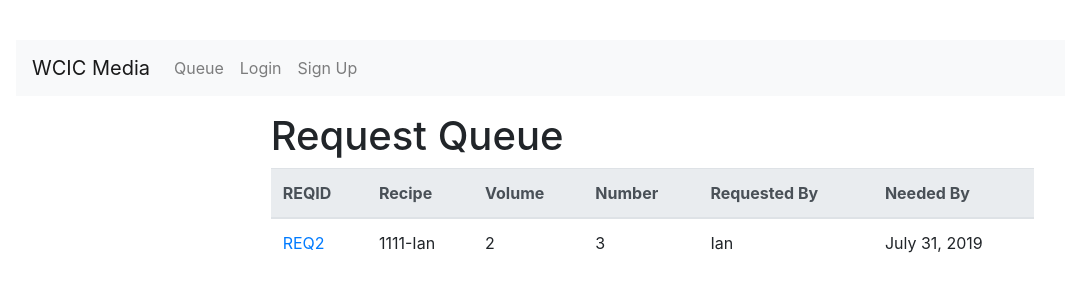
After one commit to i-r-b/wcicmedia, a Django app: page /mediarecipes/queue/ in a window 1280 px wide. The commit adds this page. Shown: the top 300 px of the page, without its empty margins (24-1089 px from the left). Run offline with Django 3.2, Linux system fonts and the light colour scheme; data comes from the database, SQL or seed files in the repository; both versions use the stored data as it was after the commit; some libraries are stand-ins or nearby versions.

Commit message:
request form and queue started

```diff
--- a/inventory/models.py
+++ b/inventory/models.py
@@ -22,7 +22,7 @@ class Chemical(models.Model):
         super().save(*args,**kwargs)
 
     def get_absolute_url(self):
-        return reverse('inventory:chemicaldet',args=[self.name])
+        return reverse('inventory:chemicaldet',args=[self.slug])
 
     class Meta:
         ordering = ['name']
--- a/mediarecipes/forms.py
+++ b/mediarecipes/forms.py
@@ -48,6 +48,12 @@ class SterilizeStepForm(ModelForm):
         model = SterilizeStep
         exclude = ['recipe']
 
+class RequestForm(ModelForm):
+    class Meta:
+        model = Request
+        fields = ['media_recipe','volume','number_requested','date_needed','initial_comments']
+
+
 StepFormSet = formset_factory(StepForm)
 pHStepFormSet = formset_factory(phStepForm)
 SterilizeStepFormSet = formset_factory(SterilizeStepForm)
--- a/mediarecipes/models.py
+++ b/mediarecipes/models.py
@@ -78,6 +78,7 @@ class Request(models.Model):
     def __str__(self):
         return 'REQ'+str(self.pk)
 
+
 class Step(models.Model):
     recipe = models.ForeignKey(Recipe,on_delete=models.CASCADE)
     number = models.IntegerField()
--- a/mediarecipes/templates/mediarecipes/mediarecipes_base.html
+++ b/mediarecipes/templates/mediarecipes/mediarecipes_base.html
@@ -8,8 +8,8 @@
       <ul class='nav flex-column'>
         <li class="nav-item"><a class="nav-link active" href="{% url 'mediarecipes:newrecipe' %}">Create Recipe</a></li>
         <li class="nav-item"><a class="nav-link active" href="{% url 'mediarecipes:recipelist' %}">Recipe List</a></li>
-        <li class="nav-item"><a class="nav-link active" href="#">Request Media</a></li>
-        <li class="nav-item"><a class="nav-link active" href="#">View Queue</a></li>
+        <li class="nav-item"><a class="nav-link active" href="{% url 'mediarecipes:request' %}">Request Media</a></li>
+        <li class="nav-item"><a class="nav-link active" href="{% url 'mediarecipes:queue' %}">View Queue</a></li>
         <li class="nav-item"><a class="nav-link active" href="#">Request Archives</a></li>
       </ul>
   {% endif %}
--- /dev/null
+++ b/mediarecipes/templates/mediarecipes/queue.html
@@ -0,0 +1,28 @@
+{% extends "mediarecipes/mediarecipes_base.html" %}
+{% block content %}
+<h1>Request Queue</h1>
+<table class='table table-hover'>
+  <thead class='thead-light'>
+    <tr>
+      <th>REQID</th>
+      <th>Recipe</th>
+      <th>Volume</th>
+      <th>Number</th>
+      <th>Requested By</th>
+      <th>Needed By</th>
+    </tr>
+  </thead>
+  <tbody>
+    {% for request in object_list  %}
+      <tr>
+        <td><a href="">REQ{{request.pk}}</a></td>
+        <td>{{request.media_recipe}}</td>
+        <td>{{request.volume}}</td>
+        <td>{{request.number_requested}}</td>
+        <td>{{request.requested_by}}</td>
+        <td>{{request.date_needed}}</td>
+      </tr>
+    {% endfor %}
+  </tbody>
+</table>
+{% endblock %}
--- a/mediarecipes/urls.py
+++ b/mediarecipes/urls.py
@@ -8,4 +8,6 @@ urlpatterns = [
     path('createnewrecipe/',views.RecipeCreateView.as_view(),name='newrecipe'),
     path('allrecipes/',views.MediaRecipeListView.as_view(),name='recipelist'),
     path('allrecipes/<pk>',views.RecipeDetailView.as_view(),name='recipedet'),
+    path('reciperequest/',views.RequestFormView.as_view(),name='request'),
+    path('queue/',views.QueueListView.as_view(),name='queue'),
 ]
--- a/mediarecipes/views.py
+++ b/mediarecipes/views.py
@@ -1,10 +1,11 @@
 from django.shortcuts import render
+from django.urls import reverse_lazy, reverse
 from django.views.generic import TemplateView,CreateView,View, ListView,DetailView
 from django.http import HttpResponseRedirect,QueryDict
 from django.contrib.auth.mixins import LoginRequiredMixin
 from django.forms import formset_factory
-from .forms import RecipeForm, StepForm, StepFormSet, pHStepFormSet, SterilizeStepFormSet
-from .models import Recipe, Step, pHStep, SterilizeStep
+from .forms import RecipeForm, StepForm, StepFormSet, pHStepFormSet, SterilizeStepFormSet, RequestForm
+from .models import Recipe, Step, pHStep, SterilizeStep, Request
 from inventory.models import Chemical
 import datetime
 
@@ -18,7 +19,6 @@ class RecipeCreateView(LoginRequiredMixin,View):
     login_url = '/accounts/login/'
     template_name = 'mediarecipes/recipe_form.html'
     model = Recipe
-    success_url = '/mediarecipes/'
 
     def get(self,request):
         recipeform = RecipeForm()
@@ -73,5 +73,33 @@ class RecipeCreateView(LoginRequiredMixin,View):
 class MediaRecipeListView(ListView):
     model = Recipe
 
+class QueueListView(ListView):
+    template_name = 'mediarecipes/queue.html'
+    model = Request
+
 class RecipeDetailView(DetailView):
     model = Recipe
+
+class RequestFormView(View):
+    model = Request
+    success_url = '/mediarecipes/queue/'
+
+    def get(self,request):
+        requestform = RequestForm()
+        return render(request,'mediarecipes/request_form.html',{'requestform':requestform,})
+
+    def post(self,request):
+        requestform = RequestForm(request.POST)
+        if requestform.is_valid():
+            new_request = Request()
+            new_request.media_recipe = requestform.cleaned_data['media_recipe']
+            new_request.volume = requestform.cleaned_data['volume']
+            new_request.number_requested = requestform.cleaned_data['number_requested']
+            new_request.requested_by = request.user
+            new_request.date_requested = datetime.datetime.now()
+            new_request.date_needed = requestform.cleaned_data['date_needed']
+            new_request.initial_comments = requestform.cleaned_data['initial_comments']
+            new_request.save()
+            return HttpResponseRedirect('/mediarecipes/queue/')
+        else:
+            return render(request,'mediarecipes/request_form.html',{'requestform':requestform,})
```
Also changed, not shown: mediarecipes/templates/mediarecipes/request_form.html (added, +9 -0 lines), db.sqlite3, 1 other file.
